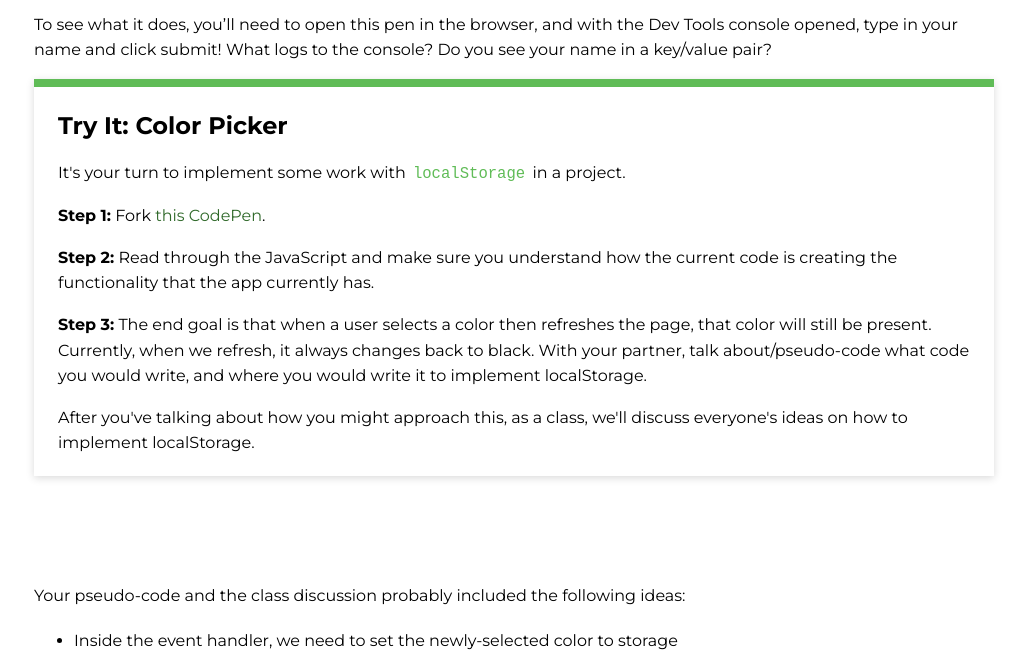
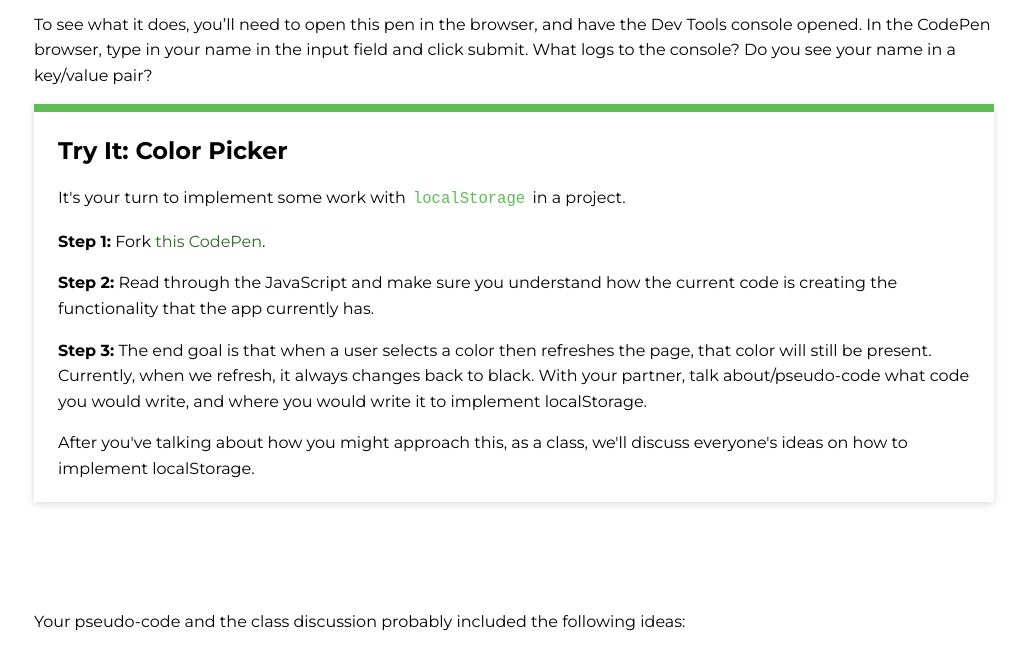
Before and after one commit to ameseee/kwk-curriculum-site, a Jekyll site: the page built from web-app/lessons/js-local-storage/index.md, in a window 1280 px wide and 900 px high, scrolled down 3614 px, cut to the strip 245-900 px from the top of the window. Shown: the whole strip, without its empty margins (126-1153 px from the left). Built offline with Jekyll 4.4.1, drawn with Linux system fonts in a browser that asks for light colours; nearby versions of some CDN libraries.

Commit message:
Clarify directions for exploration

```diff
--- a/web-app/lessons/js-local-storage/index.md
+++ b/web-app/lessons/js-local-storage/index.md
@@ -108,7 +108,7 @@ You may be thinking, this is great, but we're writing code in the browser; what
 </p>
 <script async src="https://static.codepen.io/assets/embed/ei.js"></script>
 
-To see what it does, you'll need to open this pen in the browser, and with the Dev Tools console opened, type in your name and click submit! What logs to the console? Do you see your name in a key/value pair?
+To see what it does, you'll need to open this pen in the browser, and have the Dev Tools console opened. In the CodePen browser, type in your name in the input field and click submit. What logs to the console? Do you see your name in a key/value pair?
 
 <div class="try-it">
   <h2>Try It: Color Picker</h2>
```
